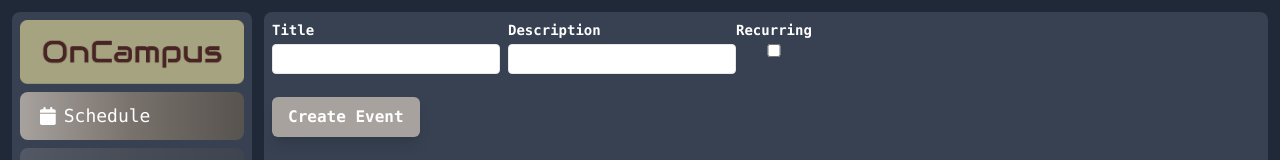
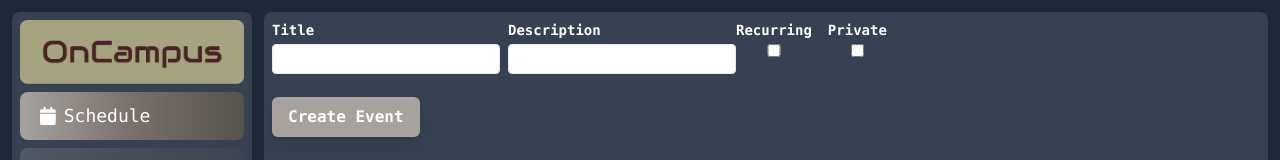
Before and after one commit to ECSE-428-Group-5-W-2023/OnCampus, a React (Create React App) app in the folder web/: page /schedule in a window 1280 px wide. Shown: the top 160 px of the page. Built offline with nearby package versions, Linux system fonts and the light colour scheme.

Commit message:
Added isPrivate attribute to event

```diff
--- a/web/src/components/Schedule/Schedule.jsx
+++ b/web/src/components/Schedule/Schedule.jsx
@@ -8,6 +8,7 @@ export default function Schedule() {
   const [title, setTitle] = useState("");
   const [description, setDescription] = useState("");
   const [is_recurring, setIsRecurring] = useState(false);
+  const [is_private, setIsPrivate] = useState(false);
   const [events, setEvents] = useState([]);
 
   const api = new Api();
@@ -32,6 +33,11 @@ export default function Schedule() {
     setIsRecurring(e.target.checked);
   }
 
+  //Updating the is_recurring boolean when the checkbox is clicked
+  function handleVisibilityChange(e){
+    setIsPrivate(e.target.checked);
+  }
+
   async function createEvent(event) {
     event.preventDefault(); //prevent page refresh
 
@@ -42,6 +48,7 @@ export default function Schedule() {
         title,
         description,
         is_recurring,
+        is_private,
         new Date(Date.now()).toISOString(),
         new Date(Date.now() + 1000000 * 60 * 60).toISOString() // 1 hour from now
       )
@@ -84,6 +91,11 @@ export default function Schedule() {
           <input type="checkbox" checked={is_recurring} name="eventType" onChange={handleRecurringChange} ></input>
           </div>
 
+          <div className="flex flex-col mb-10 mr-4">
+          <label className="text-white  text-sm font-bold mb-1">Private</label>
+          <input type="checkbox" checked={is_private} name="visibilityType" onChange={handleVisibilityChange} ></input>
+          </div>
+
         </div>
 
         <Button type="submit">Create Event</Button>
--- a/web/src/helpers/api.js
+++ b/web/src/helpers/api.js
@@ -30,11 +30,12 @@ export default class Api {
     return (await (await this.init(token)).get("/api/example")).data;
   };
 
-  createEvent = async (token, title, description, is_recurring, start_date, end_date) => {
+  createEvent = async (token, title, description, is_recurring, is_private, start_date, end_date) => {
     return (await this.init(token)).post("/api/event", {
       title,
       description,
       is_recurring,
+      is_private,
       start_date,
       end_date,
     });
```
Also changed, not shown: 2 other files (tests, documents, lock files or other folders).
